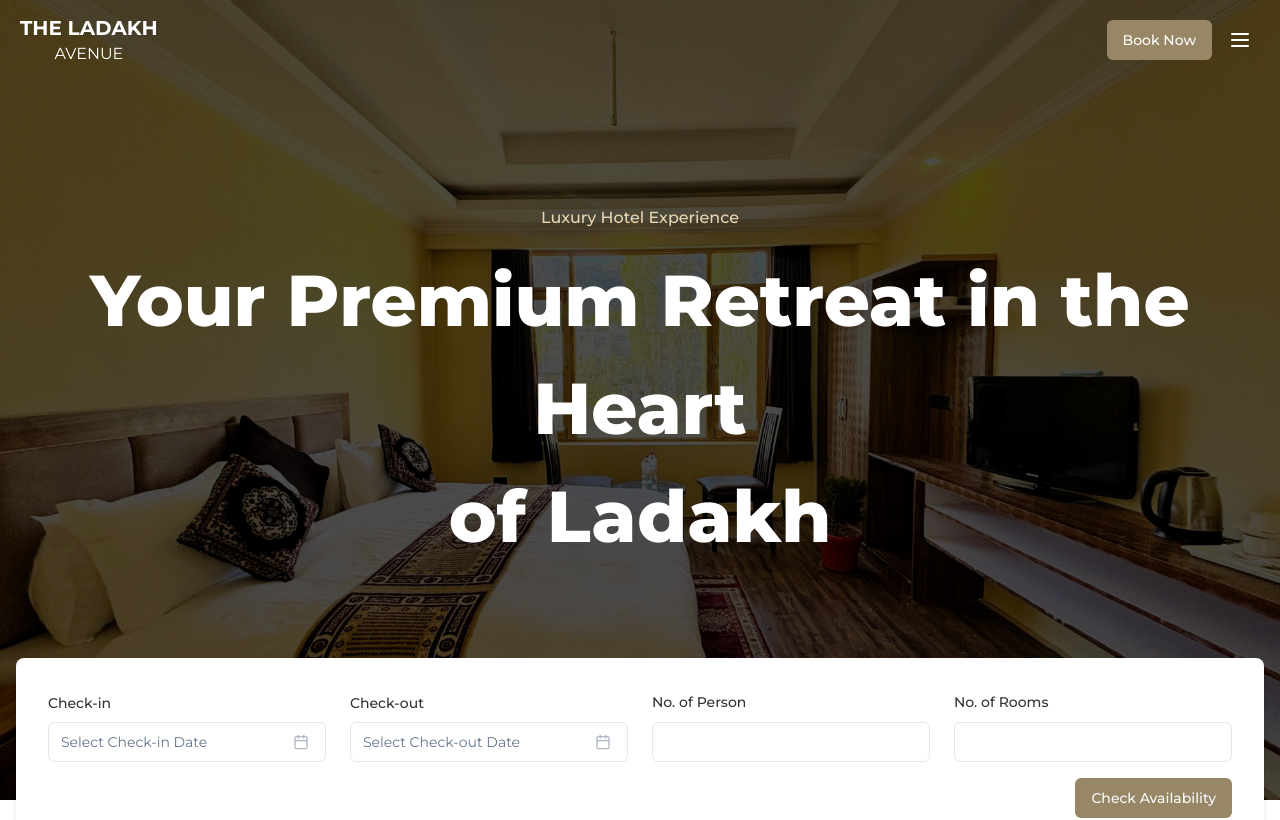
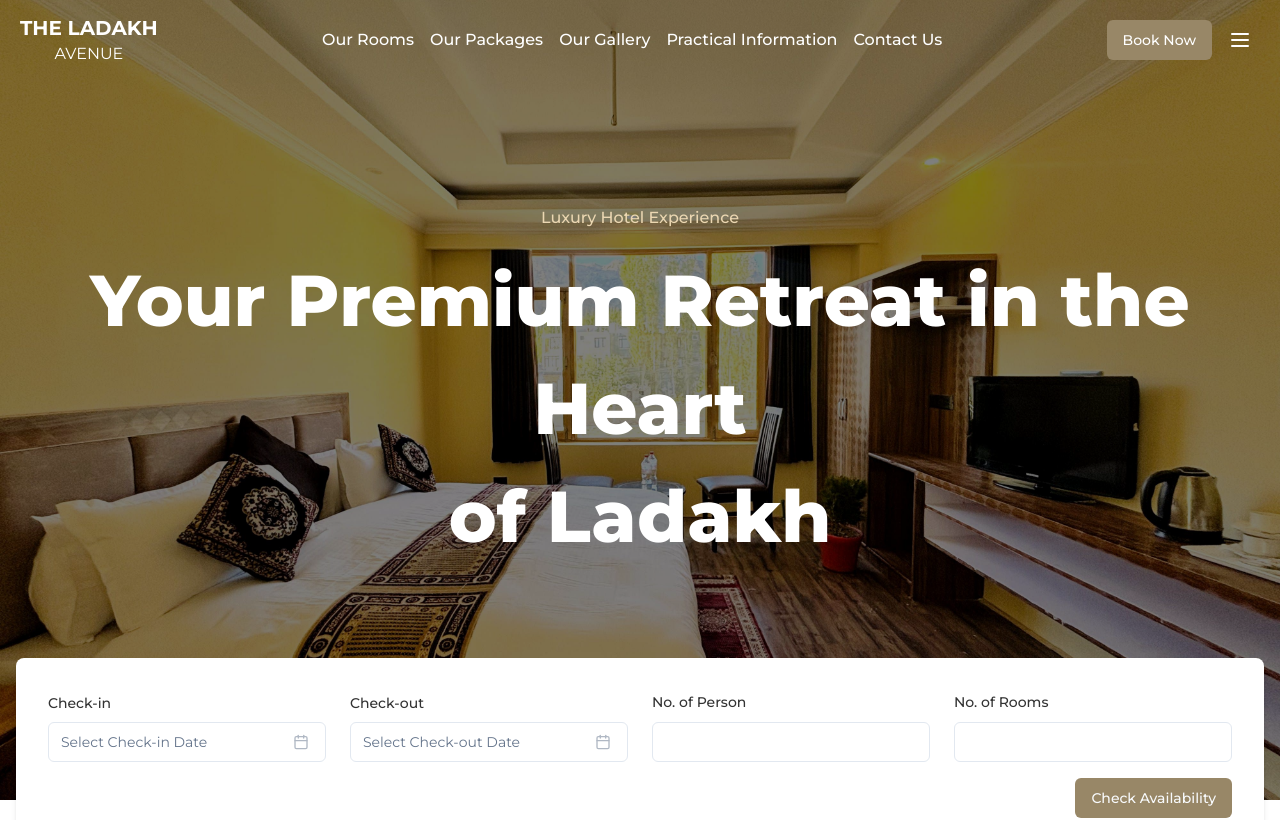
Before and after one commit to umarbashirr/the-ladakh-avenue, a Next.js app: page / in a window 1280 px wide. Shown: the top 820 px of the page. Built offline with nearby package versions, Linux system fonts and the light colour scheme; no server answers.

Commit message:
Navbar Updated

```diff
--- a/src/app/(website)/_components/header.tsx
+++ b/src/app/(website)/_components/header.tsx
@@ -7,12 +7,12 @@ import { MenuIcon } from "lucide-react";
 import Sidebar from "./sidebar";
 import { useEffect, useState } from "react";
 import { cn } from "@/lib/utils";
-import { useScrollDirection } from "@/hooks/useScrollDirection";
+import { usePathname } from "next/navigation";
 
 const Header = () => {
   const [isOpen, setIsOpen] = useState<boolean>(false);
   const [isSticky, setIsSticky] = useState(false);
-  const scrollDirection = useScrollDirection();
+  const pathname = usePathname();
 
   const handleScroll = () => {
     if (window.scrollY > 0) {
@@ -33,8 +33,7 @@ const Header = () => {
     <header
       className={cn(
         "relative h-20 flex items-center justify-center w-full z-50",
-        isSticky ? "sticky  left-0 bg-white" : "bg-transparent",
-        scrollDirection === "down" ? "-top-20" : "top-0"
+        isSticky ? "sticky top-0  left-0 bg-white border-b" : "bg-transparent"
       )}
     >
       <BoxedContainer className="flex items-center justify-between">
@@ -49,6 +48,59 @@ const Header = () => {
           >
             <span className="text-xl font-bold">The Ladakh</span>
             <span>Avenue</span>
+          </Link>
+        </div>
+        <div className="items-center justify-center gap-4 hidden lg:flex">
+          <Link
+            href="our-rooms"
+            className={cn(
+              " font-medium",
+              isSticky ? "text-[#333" : "text-white",
+              pathname === "/our-rooms" && "underline underline-offset-8"
+            )}
+          >
+            Our Rooms
+          </Link>
+          <Link
+            href="https://www.ecodiscovertravel.com/our-packages/ladakh-packages"
+            target="_blank"
+            className={cn(
+              " font-medium",
+              isSticky ? "text-[#333" : "text-white"
+            )}
+          >
+            Our Packages
+          </Link>
+          <Link
+            href="/gallery"
+            className={cn(
+              " font-medium",
+              isSticky ? "text-[#333" : "text-white",
+              pathname === "/gallery" && "underline underline-offset-8"
+            )}
+          >
+            Our Gallery
+          </Link>
+          <Link
+            href="/practical-information"
+            className={cn(
+              " font-medium",
+              isSticky ? "text-[#333" : "text-white",
+              pathname === "/practical-information" &&
+                "underline underline-offset-8"
+            )}
+          >
+            Practical Information
+          </Link>
+          <Link
+            href="/contact-us"
+            className={cn(
+              " font-medium",
+              isSticky ? "text-[#333" : "text-white",
+              pathname === "/contact-us" && "underline underline-offset-8"
+            )}
+          >
+            Contact Us
           </Link>
         </div>
         <nav className="navbar flex items-center gap-x-2">
--- a/src/app/(website)/_components/home/hero.tsx
+++ b/src/app/(website)/_components/home/hero.tsx
@@ -6,7 +6,7 @@ import HeroForm from "./hero-form";
 const HeroSection = () => {
   return (
     <div className="bg-[url('/hotel-images/tla-10.jpeg')] bg-center bg-no-repeat bg-cover w-full py-[150px] lg:h-[800px] relative -mt-20">
-      <div className="absolute top-0 left-0 w-full h-full bg-black opacity-70"></div>
+      <div className="absolute top-0 left-0 w-full h-full bg-black opacity-50"></div>
       <BoxedContainer className="flex items-center justify-center">
         <div className="relative w-full">
           <h1 className="text-[#EBD7B2] text-center font-medium mb-4">
```
